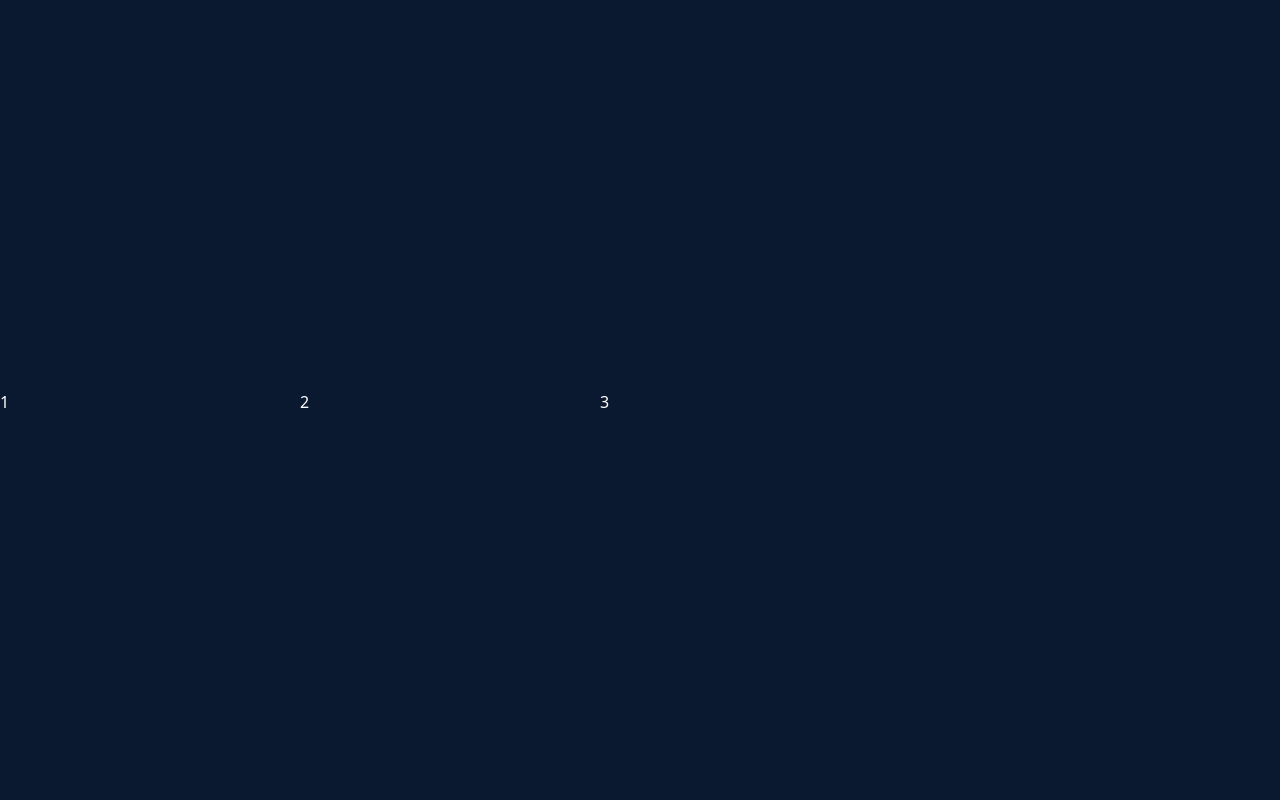
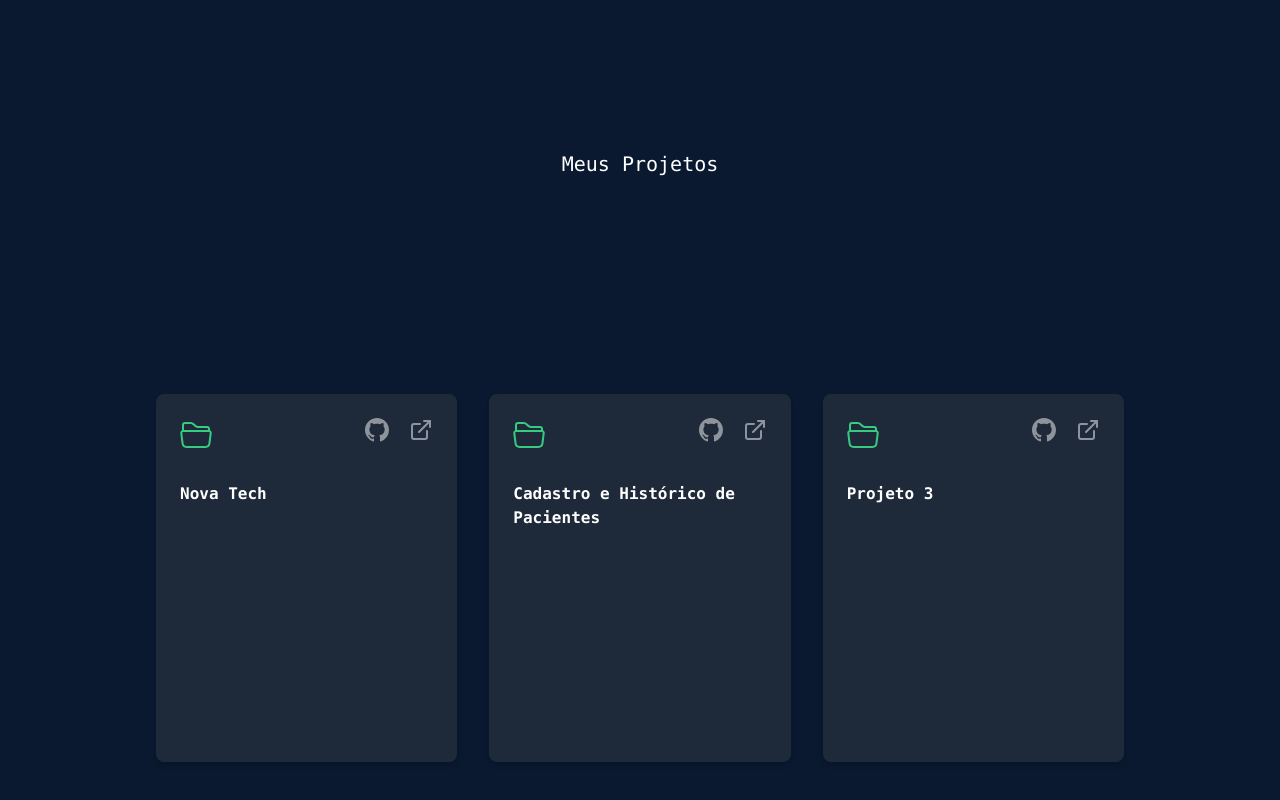
Before and after one commit to Loreto1306/portifolio, a React (Vite) app: page / in a window 1280 px wide. Shown: the part 1688-2488 px from the top of the page. Built offline with nearby package versions, Linux system fonts and the light colour scheme.

Commit message:
Feature: Seção Other Projects

```diff
--- a/index.html
+++ b/index.html
@@ -2,10 +2,10 @@
 <html lang="en">
   <head>
     <meta charset="UTF-8" />
-    <link rel="icon" type="image/svg+xml" href="/vite.svg" />
+    <link rel="icon" type="image" href="./src/assets/icon.png" />
     <link href="/src/styles.css" rel="stylesheet">
     <meta name="viewport" content="width=device-width, initial-scale=1.0" />
-    <title>Vite + React</title>
+    <title>Artur Loreto</title>
   </head>
   <body class="bg-[#0a192f] text-white h-screen">
     <div id="root"></div>
--- a/package.json
+++ b/package.json
@@ -14,6 +14,7 @@
     "postcss": "^8.5.3",
     "react": "^19.1.0",
     "react-dom": "^19.1.0",
+    "react-icons": "^5.5.0",
     "react-router-dom": "^7.5.3",
     "tailwindcss": "^4.1.5"
   },
--- a/src/pages/Header.jsx
+++ b/src/pages/Header.jsx
@@ -41,7 +41,6 @@ export default function Header(){
                 >
                 Resume
             </a>
-
         </div>
     </header>
         </>
--- a/src/pages/Projects.jsx
+++ b/src/pages/Projects.jsx
@@ -1,9 +1,98 @@
+import { BsFolder2Open } from "react-icons/bs"
+import { BsGithub } from "react-icons/bs";
+import { FiExternalLink } from "react-icons/fi";
+
 export default function Projects(){
     return(
-        <div style={{width: "-webkit-fill-available"}} className="max-w-[900px] h-screen grid grid-cols-3 justify-center flex relative mt-20 sm:mt-12 lg:mt-60 md:mt-60">
-            <div className="max-w-[900px] flex flex-wrap flex-col">1</div>
-            <div className="max-w-[900px] flex flex-wrap flex-col">2</div>
-            <div className="max-w-[900px] flex flex-wrap flex-col">3</div>
-        </div>
+        <>
+            <p className="text-xl flex justify-center font-mono">Meus Projetos</p>
+            <div className="w-full min-h-screen flex items-center font-mono justify-center">
+                <div className="grid min-h-32 grid-cols-1 justify-center min-h-32 sm:grid-cols-2 lg:grid-cols-3 gap-8 max-w-[1000px] w-full p-4">
+                    {/* Card 1 */}
+                    <div className="bg-gray-800 sm:h-0 min-h-92 text-white rounded-lg p-6 shadow-md flex flex-col  h-full">
+                        <div className="flex justify-between items-start">
+                            <BsFolder2Open className="w-8 h-8 text-[#36cb80]" />
+                            <div className="flex gap-5">
+                                <a href="https://github.com/Loreto1306/blood-reader-web-react" target="_blank">
+                                    <BsGithub className="w-6 h-6 opacity-50 text-white cursor-pointer hover:opacity-75 transition-colors" />
+                                </a>
+                                <a href="https://blood-reader-n15hyd5yl-loreto1306s-projects.vercel.app/" target="_blank">
+                                    <FiExternalLink className="w-6 h-6 opacity-50  cursor-pointer hover:opacity-75 transition-colors" />
+                                </a>
+                            </div>
+                        </div>
+                        <p className="mt-8 font-bold">Nova Tech</p>
+                    </div>
+
+                    {/* Card 2 */}
+                    <div className="bg-gray-800 sm:h-0 min-h-92 text-white rounded-lg p-6 shadow-md flex flex-col  h-full">
+                        <div className="flex justify-between items-start">
+                            <BsFolder2Open className="w-8 h-8 text-[#36cb80]" />
+                            <div className="flex gap-5">
+                                <a href="https://github.com/Loreto1306/blood-reader-web-react" target="_blank">
+                                    <BsGithub className="w-6 h-6 opacity-50 text-white cursor-pointer hover:opacity-75 transition-colors" />
+                                </a>
+                                <a href="" target="_blank">
+                                    <FiExternalLink className="w-6 h-6 opacity-50  cursor-pointer hover:opacity-75 transition-colors" />
+                                </a>
+                            </div>
+                        </div>
+                        <p className="mt-8 font-bold">Cadastro e Histórico de Pacientes</p>
+                    </div>
+
+                    {/* Card 3 */}
+                    <div className="bg-gray-800 sm:h-0 min-h-92 text-white rounded-lg p-6 shadow-md flex flex-col  h-full">
+                        <div className="flex justify-between items-start ">
+                            <BsFolder2Open className="w-8 h-8 text-[#36cb80]" />
+                            <div className="flex gap-5">
+                            <a href="https://github.com/Loreto1306/blood-reader-web-react" target="_blank">
+                                <BsGithub className="w-6 h-6 opacity-50 text-white cursor-pointer hover:opacity-75 transition-colors" />
+                            </a>
+                                <a href="https://blood-reader-n15hyd5yl-loreto1306s-projects.vercel.app/" target="_blank">
+                                    <FiExternalLink className="w-6 h-6 opacity-50  cursor-pointer hover:opacity-75 transition-colors" />
+                                </a>
+                            </div>
+                        </div>
+                        <p className="mt-8 font-bold">Projeto 3</p>
+                    </div>
+
+                    {/* Card 4 */}
+                    {/*<div className="bg-gray-800 sm:h-0 min-h-72 text-white rounded-lg p-6 shadow-md flex flex-col  h-full">
+                        <div className="flex justify-between items-start">
+                            <BsFolder2Open className="w-8 h-8 text-[#36cb80]" />
+                            <div className="flex gap-5">
+                                <BsGithub className="w-6 h-6 opacity-50 text-white cursor-pointer hover:opacity-75 transition-colors" />
+                                <FiExternalLink className="w-6 h-6 opacity-50  cursor-pointer hover:opacity-75 transition-colors" />
+                            </div>
+                        </div>
+                        <p className="mt-8">Projeto 4</p>
+                    </div>
+
+                    {/* Card 5
+                    <div className="bg-gray-800 sm:h-0 min-h-72 text-white rounded-lg p-6 shadow-md flex flex-col  h-full">
+                        <div className="flex justify-between items-start">
+                            <BsFolder2Open className="w-8 h-8 text-[#36cb80]" />
+                            <div className="flex gap-5">
+                                <BsGithub className="w-6 h-6 opacity-50 text-white cursor-pointer hover:opacity-75 transition-colors" />
+                                <FiExternalLink className="w-6 h-6 opacity-50  cursor-pointer hover:opacity-75 transition-colors" />
+                            </div>
+                        </div>
+                        <p className="mt-8">Projeto 5</p>
+                    </div>
+
+                    {/* Card 6
+                    <div className="bg-gray-800 sm:h-0 min-h-72 text-white rounded-lg p-6 shadow-md flex flex-col  h-full">
+                        <div className="flex justify-between items-start">
+                            <BsFolder2Open className="w-8 h-8 text-[#36cb80]" />
+                            <div className="flex gap-5">
+                                <BsGithub className="w-6 h-6 opacity-50 text-white cursor-pointer hover:opacity-75 transition-colors" />
+                                <FiExternalLink className="w-6 h-6 opacity-50  cursor-pointer hover:opacity-75 transition-colors" />
+                            </div>
+                        </div>
+                        <p className="mt-8">Projeto 6</p>
+                    </div>*/}
+                </div>
+            </div>
+        </>
     )
 }
```
Also changed, not shown: src/assets/icon.png (added), 1 other file (tests, documents, lock files or other folders).
